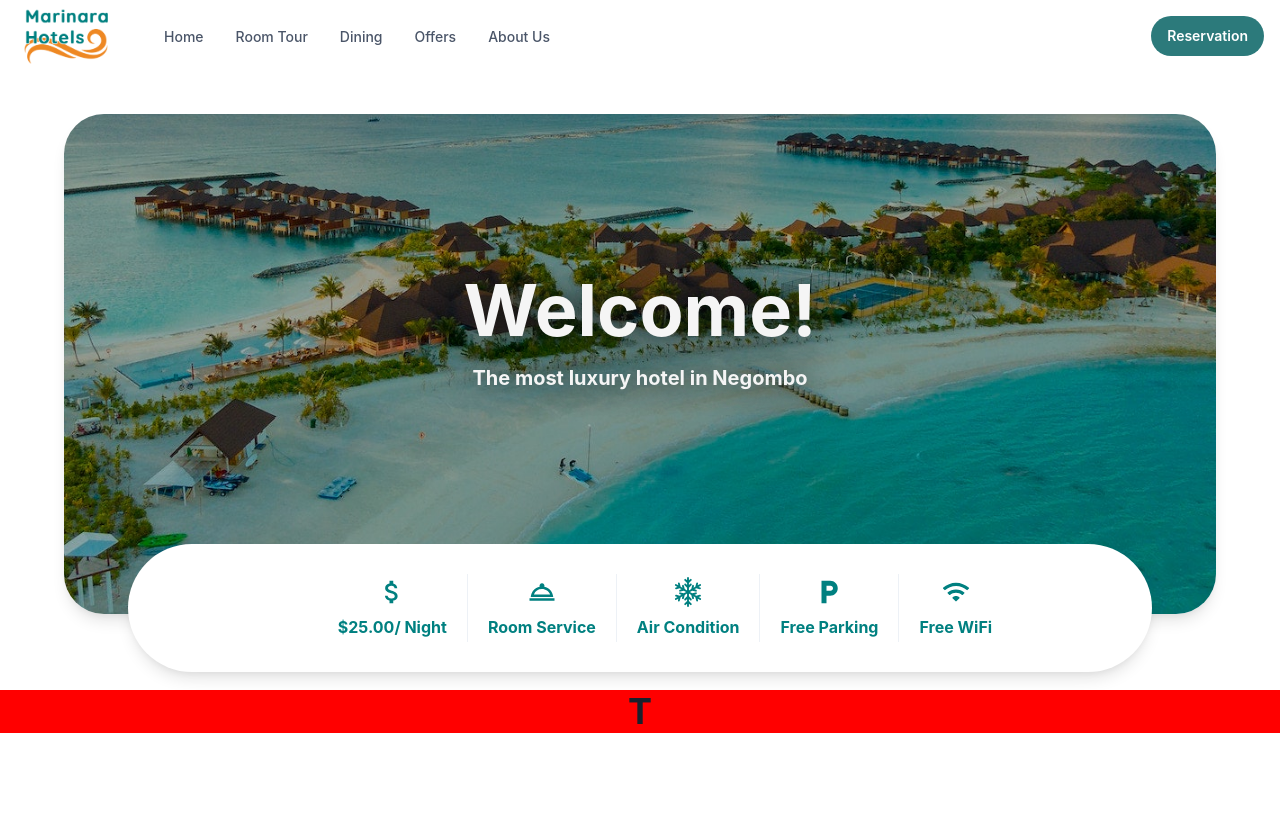
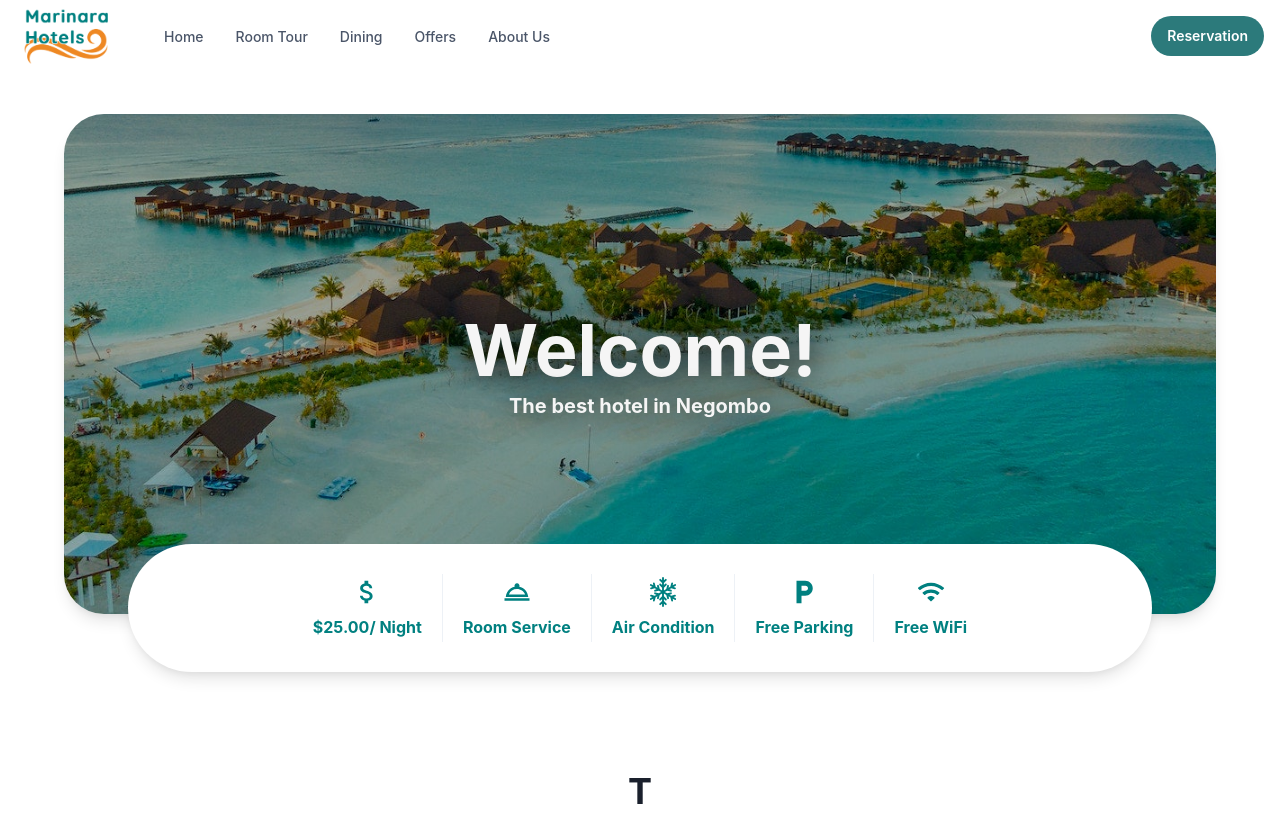
Before and after one commit to SonalJayasinghe/marinara-hotel, a React (Vite) app: page / in a window 1280 px wide. Built offline with nearby package versions, Linux system fonts and the light colour scheme.

Commit message:
hero bug fixed 2

```diff
--- a/src/Pages/Home.tsx
+++ b/src/Pages/Home.tsx
@@ -31,7 +31,7 @@ function Home() {
             </Center>
         </Box>
 
-        <Box w="100%" marginY={20} bgColor={"red"} >
+        <Box w="100%" marginTop={40} >
           <Center>
           <Heading> T</Heading>
           </Center>
--- a/src/components/HeroComponent/Hero.tsx
+++ b/src/components/HeroComponent/Hero.tsx
@@ -1,10 +1,4 @@
-import {
-  Box,
-  Center,
-  Heading,
-  VStack,
-} from "@chakra-ui/react";
-
+import { Box, Center, Heading, VStack } from "@chakra-ui/react";
 
 export default function Hero() {
   return (
@@ -12,7 +6,8 @@ export default function Hero() {
       <Center>
         <Box
           width="90%"
-          minH={{ base: "80", md: "80", lg: "500" }}
+          minH={{ base: "80", md: "80", lg: "80" }}
+          maxH={{ base: "500", md: "80", lg: "500" }}
           backgroundRepeat={"no-repeat"}
           backgroundPosition={"bottom"}
           backgroundSize={"cover"}
@@ -21,9 +16,7 @@ export default function Hero() {
           backgroundImage={"src/assets/heroImg.jpg"}
           zIndex={-1}
         >
-          <Center>
-            <Box  position="absolute" bottom={{lg:"52%", base:"52%"}} w="100%">
-                <Center>
+          <Center marginY={200}>
             <VStack>
               <Heading
                 as="h2"
@@ -34,20 +27,14 @@ export default function Hero() {
                 Welcome!
               </Heading>
               <Heading
-                  marginTop={3}
-                  as="h4"
+                as="h2"
                 size={"md"}
                 color={"whitesmoke"}
                 textShadow={"1px 1px 30px #121212"}
               >
-                  The most luxury hotel in Negombo
+                The best hotel in Negombo
               </Heading>
             </VStack>
-                </Center>
-            </Box>
-
-
-
           </Center>
         </Box>
       </Center>
--- a/src/components/HeroComponent/HeroCard.tsx
+++ b/src/components/HeroComponent/HeroCard.tsx
@@ -18,7 +18,8 @@ function HeroCard() {
               shadow={"lg"}
               justify={"center"}
               padding={30}
-              paddingStart={20}
+              paddingStart={{base:"120", lg:"20"}}
+              paddingEnd={{base:"12", lg:"20"}}
               sx={
                 {
                '::-webkit-scrollbar':{
```
Lines whose indentation alone changed are shown as unchanged.
